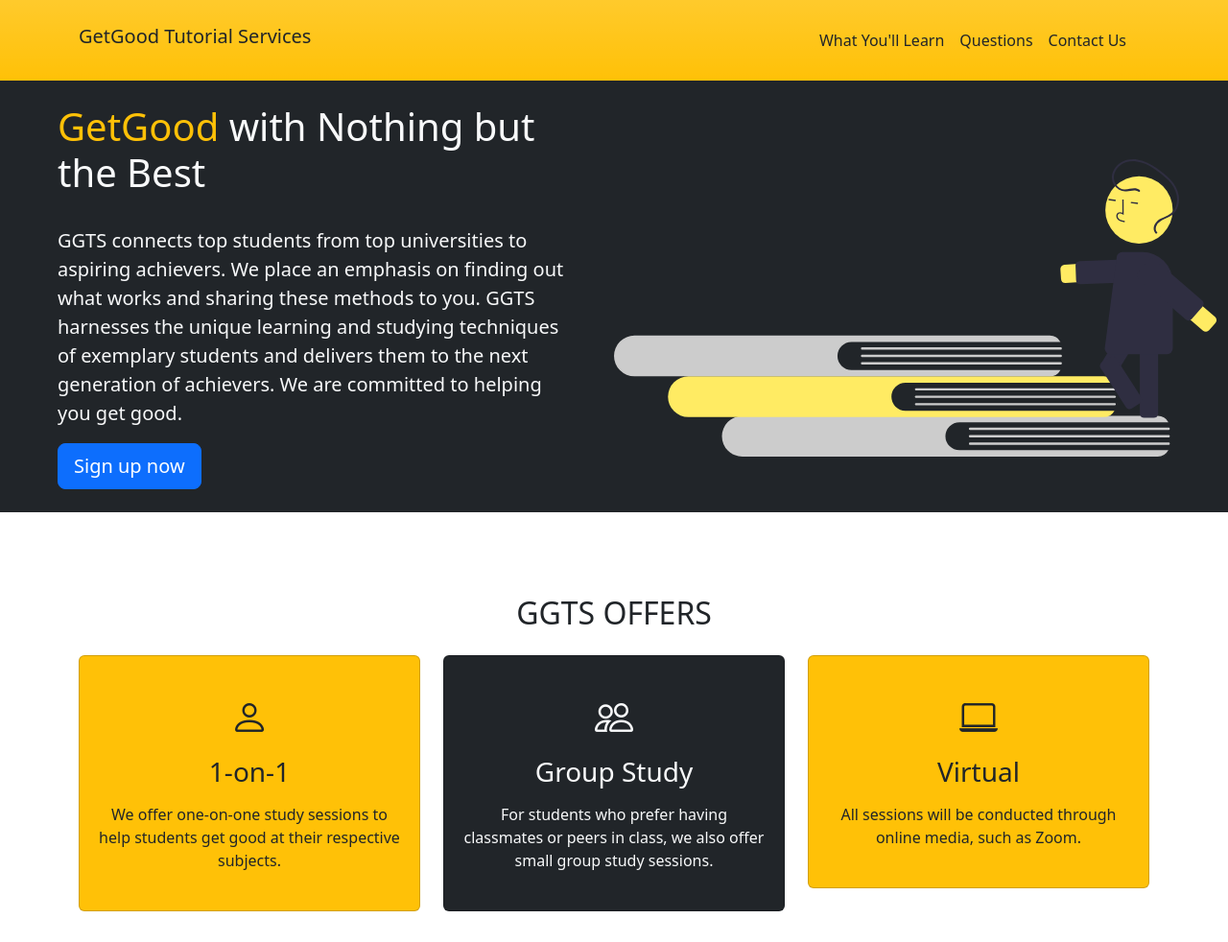
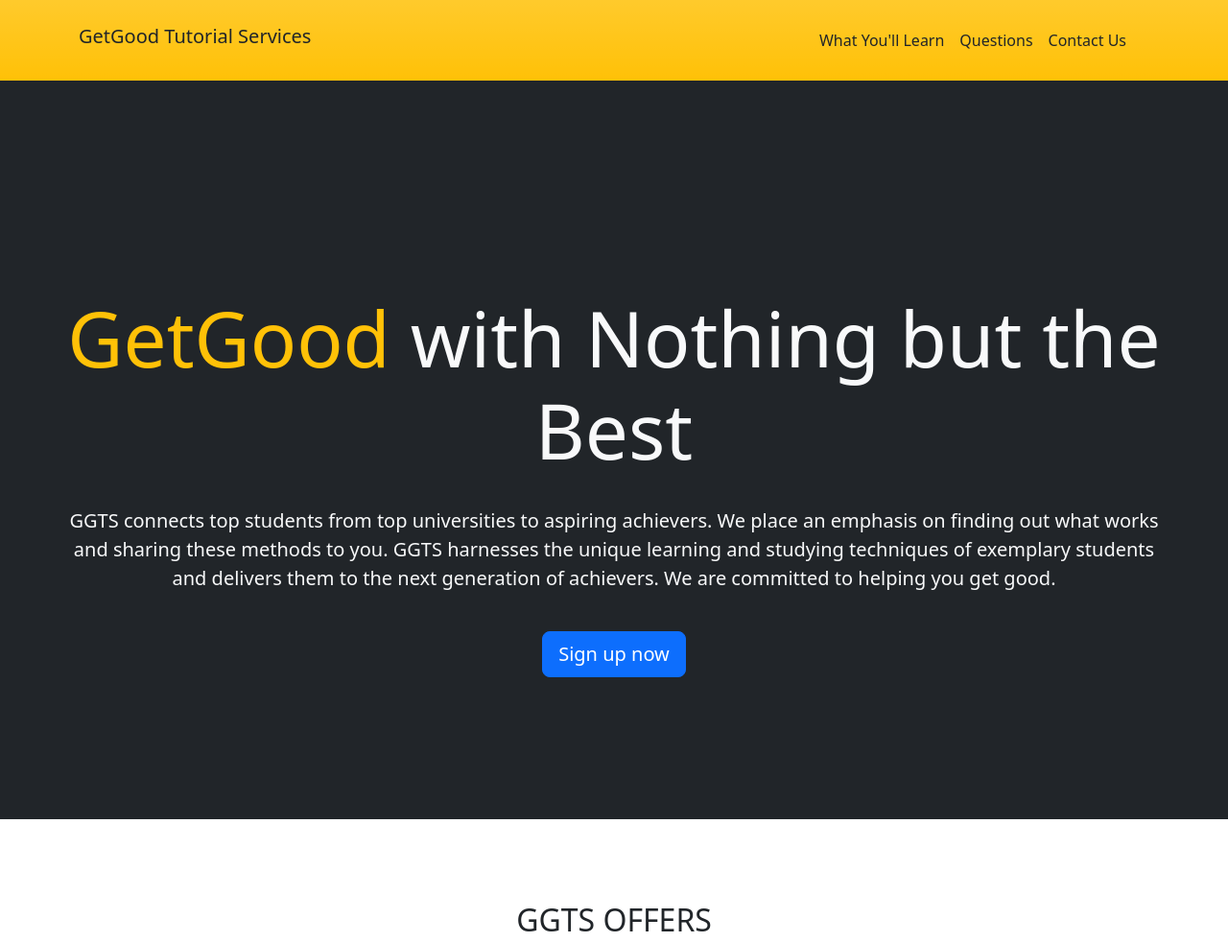
Before and after one commit to ralvinc/ggts, a plain HTML site: page index.html in a window 1280 px wide. Shown: the top 982 px of the page at 96% size. Drawn offline with nearby package versions, Linux system fonts and the light colour scheme.

Commit message:
edited some things

```diff
--- a/index.html
+++ b/index.html
@@ -24,6 +24,7 @@
             </div>
 
             <button
+                id="togglerBtn"
                 class="navbar-toggler"
                 type="button"
                 data-bs-toggle="collapse"
@@ -49,27 +50,28 @@
     </nav>
 
     <!-- About -->
-    <section class="bg-dark text-light p-5 p-lg-0 pt-lg-5 text-center text-sm-start">
+    <section class="bg-dark text-light pt-5 text-center">
         <div class="container-fluid">
-            <div class="d-sm-flex align-items-center justify-content-between">
-                <div class="px-5">
-                    <h1><span class="text-warning">GetGood</span> with Nothing but the Best</h1><br>
+            <div>
+                <div class="px-5 py-1">
+                    <h1 class="display-1 fw-normal"><br><br><span class="text-warning">GetGood</span> with Nothing but the Best</h1><br>
                     <p class="lead">
                         GGTS connects top students from top universities to aspiring achievers. We place an emphasis on finding out what works and sharing these methods to you. GGTS harnesses the unique learning and studying techniques of exemplary students and delivers them to the next generation of achievers. We are committed to helping you get good.
                     </p>
+                    <br>
                     <a
                         href="https://forms.gle/Dy3qtUBT9tc8hNao8"
                         type="button"
                         class="btn btn-primary btn-lg"
                         >
                     Sign up now</a>
-                    <br><br>
+                    <br><br><br><br><br><br><br>
                 </div>
-                <img
+                <!-- <img
                     class="img-fluid w-50 d-none d-md-block"
                     src="img/road_to_knowledge.svg"
                     alt=""
-                    >
+                    > -->
             </div>
         </div>
     </section>
@@ -126,7 +128,7 @@
     <!-- Learn Sections -->
     <section id="learn" class="p-5">
         <div class="container">
-            <br><br>
+            <br><br><br>
             <div class="row align-items-center justify-content-between">
                 <div class="col-md">
                     <img
@@ -187,7 +189,7 @@
     <!-- FAQ Accordion-->
     <section id="faq" class="p-3">
         <div class="container">
-            <h2 class="text-center mb-4"><br><br>FREQUENTLY ASKED QUESTIONS</h2>
+            <h2 class="text-center my-4"><br><br>FREQUENTLY ASKED QUESTIONS</h2>
             <div class="accordion accordion-flush" id="questions">
                 <!-- item 1 -->
                 <div class="accordion-item">
@@ -268,7 +270,7 @@
     <section class="p-5">
         <div class="container">
             <div id="contactUs"class="row text-center g-4">
-                <h2 class="text-center text-dark">CONTACT US</h2>
+                <h2 class="text-center text-dark pt-3"><br><br>CONTACT US</h2>
                 <p class="lead fw-normal">
                     Don't hesitate to contact us for inquiries. Call or email us
                     <br> and we will get back to you as soon as possible.
```
